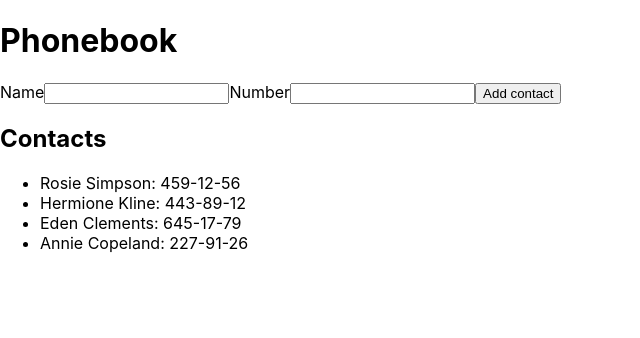
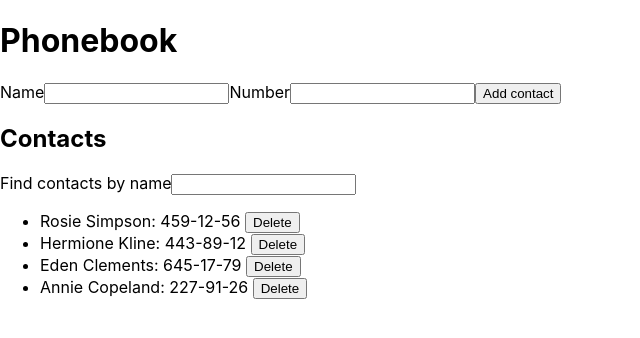
Before and after one commit to WipeRrr/goit-react-hw-08-phonebook, a React (Create React App) app: page / in a window 1280 px wide. Shown: the top 338 px of the page, without its empty margins (0-640 px from the left). Built offline with nearby package versions, Linux system fonts and the light colour scheme.

Commit message:
task done without styling

```diff
--- a/package.json
+++ b/package.json
@@ -9,6 +9,7 @@
     "@testing-library/user-event": "^13.5.0",
     "formik": "^2.2.9",
     "nanoid": "^4.0.2",
+    "notiflix": "^3.2.6",
     "prop-types": "^15.8.1",
     "react": "^18.1.0",
     "react-dom": "^18.1.0",
--- a/src/components/App.jsx
+++ b/src/components/App.jsx
@@ -1,46 +1,73 @@
 import React, { Component } from 'react';
 import ContactForm from './ContactForm';
 import ContactList from './ContactList';
+import initialContacts from '../data/contacts';
+import Filter from './Filter';
+import { Notify } from 'notiflix/build/notiflix-notify-aio';
+import { nanoid } from 'nanoid';
 
-import { nanoid } from 'nanoid';
 export class App extends Component {
   state = {
-    contacts: [
-      { id: 'id-1', name: 'Rosie Simpson', number: '459-12-56' },
-      { id: 'id-2', name: 'Hermione Kline', number: '443-89-12' },
-      { id: 'id-3', name: 'Eden Clements', number: '645-17-79' },
-      { id: 'id-4', name: 'Annie Copeland', number: '227-91-26' },
-    ],
+    contacts: initialContacts,
+    filter: '',
   };
 
-  // formSubmitHandler = data => {
-  //   console.log(data);
-  //   this.setState(prevState => {
-  //     prevState.contacts.push(data);
-  //   });
-  // };
+  addContact = ({ name, number }) => {
+    const { contacts } = this.state;
 
-  addContact = ({ name, number }) => {
     const contact = {
       id: nanoid(),
       name,
       number,
     };
 
+    if (
+      contacts.find(
+        contact => contact.name.toLowerCase() === name.toLowerCase()
+      )
+    ) {
+      Notify.warning(`${name} is already in contacts.`, {
+        position: 'center-top',
+      });
+      return;
+    }
     this.setState(({ contacts }) => ({
       contacts: [contact, ...contacts],
     }));
   };
 
+  deleteContact = contactId => {
+    this.setState(prevState => ({
+      contacts: prevState.contacts.filter(contact => contact.id !== contactId),
+    }));
+  };
+
+  changeFilter = e => {
+    this.setState({ filter: e.currentTarget.value });
+  };
+
+  getVisibleContacts = () => {
+    const { contacts, filter } = this.state;
+    const normalizedFilter = filter.toLowerCase();
+
+    return contacts.filter(contact =>
+      contact.name.toLowerCase().includes(normalizedFilter)
+    );
+  };
+
   render() {
+    const visibleContacts = this.getVisibleContacts();
+
     return (
       <div>
         <h1>Phonebook</h1>
-        <ContactForm
-          onSubmit={this.addContact}
-        ></ContactForm>
+        <ContactForm onSubmit={this.addContact}></ContactForm>
         <h2>Contacts</h2>
-        <ContactList contacts={this.state.contacts}></ContactList>
+        <Filter onChange={this.changeFilter} value={this.state.filter}></Filter>
+        <ContactList
+          contacts={visibleContacts}
+          onDeleteContact={this.deleteContact}
+        ></ContactList>
       </div>
     );
   }
--- a/src/components/ContactList/ContactList.jsx
+++ b/src/components/ContactList/ContactList.jsx
@@ -1,11 +1,23 @@
-const ContactList = ({contacts}) => {
+import PropTypes from 'prop-types';
+
+const ContactList = ({ contacts, onDeleteContact }) => {
   return (
     <ul>
-      {contacts.map(contact => (
-        <li key={contact.id}>{contact.name}: <span>{contact.number}</span></li>
+      {contacts.map(({ id, name, number }) => (
+        <li key={id}>
+          {name}: <span>{number}</span>{' '}
+          <button type="button" onClick={() => onDeleteContact(id)}>
+            Delete
+          </button>
+        </li>
       ))}
     </ul>
   );
 };
 
-export default ContactList
+export default ContactList;
+
+ContactList.propTypes = {
+  contacts: PropTypes.array.isRequired,
+  onDeleteContact: PropTypes.func.isRequired,
+};
--- /dev/null
+++ b/src/components/Filter/Filter.jsx
@@ -0,0 +1,20 @@
+import React from 'react';
+import PropTypes from 'prop-types';
+
+const Filter = ({ onChange,value }) => {
+  return (
+    <label>
+      Find contacts by name
+      <input type="text" value={value} onChange={onChange} />
+    </label>
+  );
+};
+
+
+
+export default Filter
+
+Filter.propTypes = {
+  value: PropTypes.string.isRequired,
+  onChange: PropTypes.func.isRequired,
+};
--- /dev/null
+++ b/src/components/Filter/index.js
@@ -0,0 +1 @@
+export {default} from './Filter'
--- /dev/null
+++ b/src/data/contacts.json
@@ -0,0 +1,6 @@
+[
+  { "id": "id-1", "name": "Rosie Simpson", "number": "459-12-56" },
+  { "id": "id-2", "name": "Hermione Kline", "number": "443-89-12" },
+  { "id": "id-3", "name": "Eden Clements", "number": "645-17-79" },
+  { "id": "id-4", "name": "Annie Copeland", "number": "227-91-26" }
+]
```
Also changed, not shown: src/components/ContactForm/ContactForm.jsx (+6 -1 lines), src/components/Filter/Filter.module.css (added), 1 other file (tests, documents, lock files or other folders).
